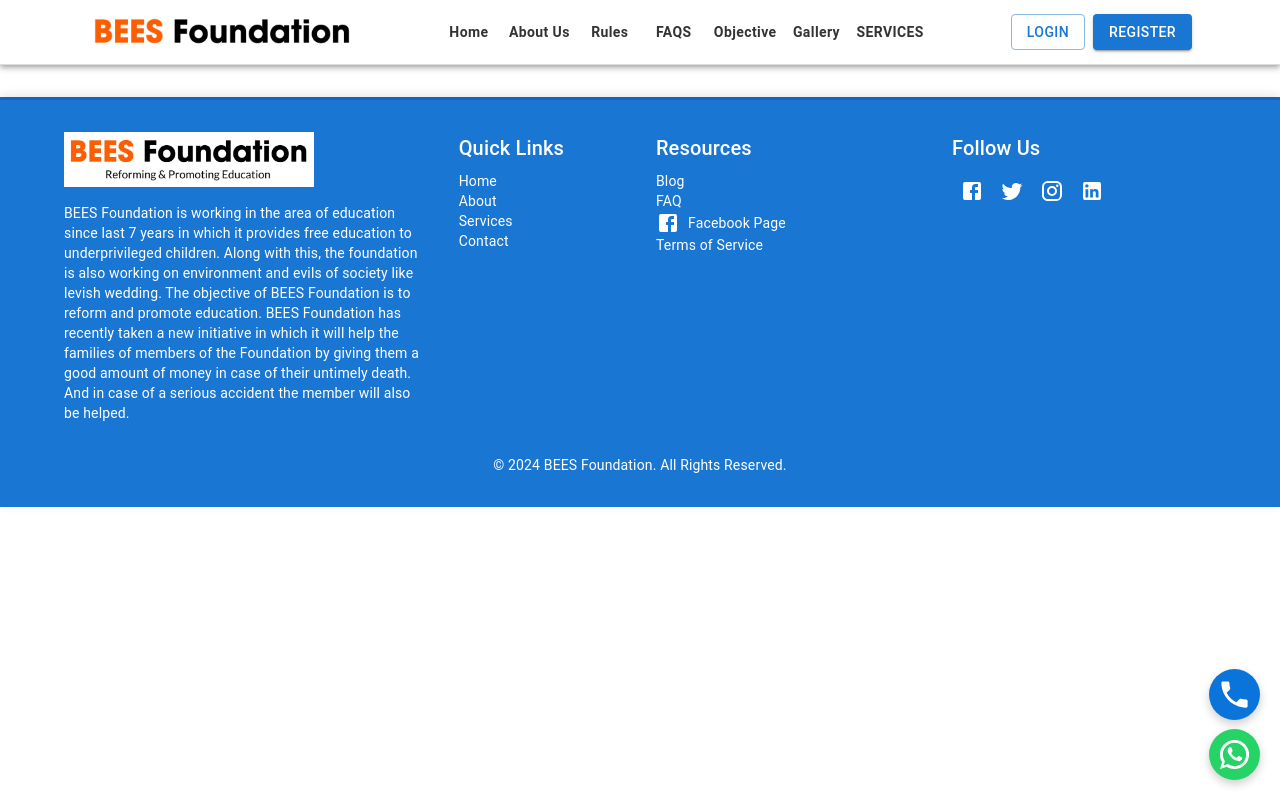
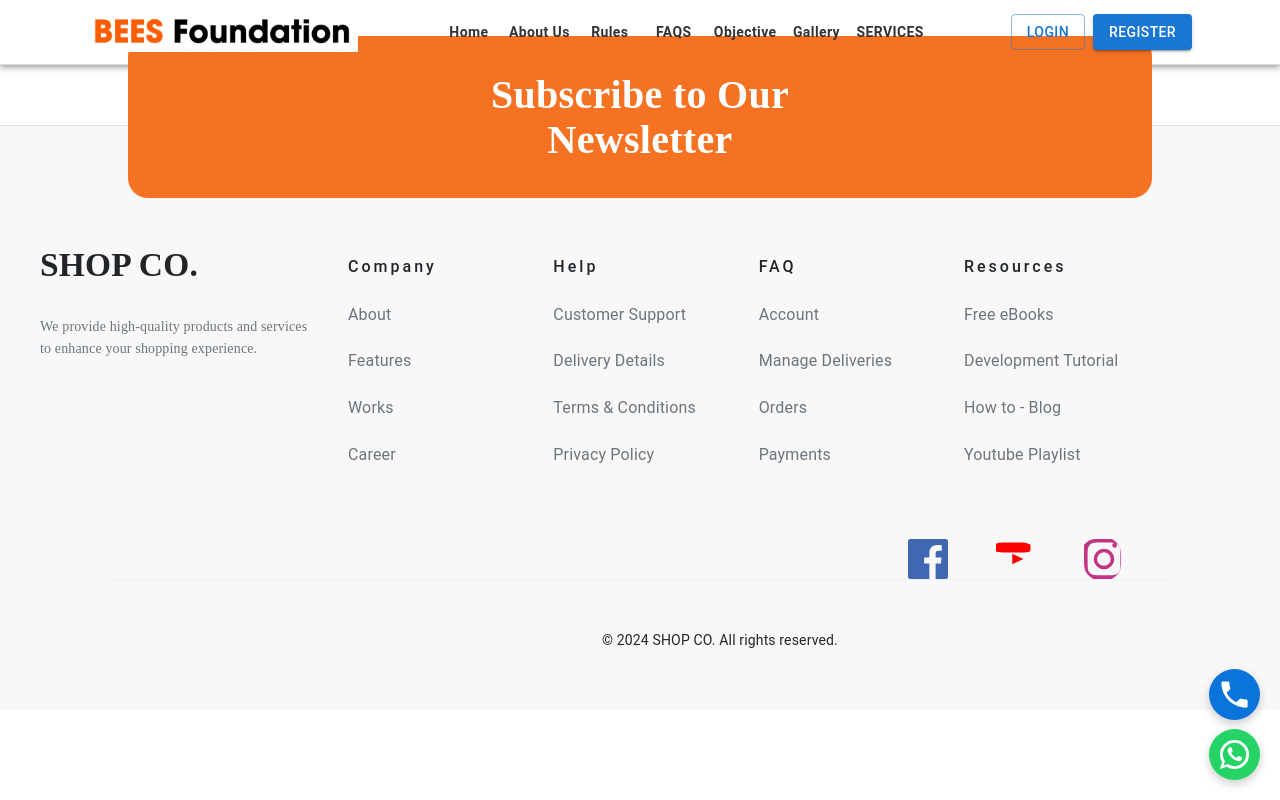
Before and after one commit to mohd-yasir3455/working, a React (Create React App) app: page /services/environment in a window 1280 px wide. Built offline with nearby package versions, Linux system fonts and the light colour scheme.

Commit message:
done new footer

```diff
--- a/package.json
+++ b/package.json
@@ -47,5 +47,8 @@
       "last 1 firefox version",
       "last 1 safari version"
     ]
+  },
+  "devDependencies": {
+    "@locator/babel-jsx": "^0.4.4"
   }
 }
--- a/src/App.jsx
+++ b/src/App.jsx
@@ -1,4 +1,5 @@
 import React from 'react';
+import {Box} from '@mui/material'
 import { BrowserRouter as Router, Route, Routes } from 'react-router-dom';
 import LandingPage from './Pages/LandingPage/LandingPage';
 import RegisterPage from './Pages/RegisterPage/RegisterPage';
@@ -15,6 +16,7 @@
 import coding from './Pages/services/coding.jsx'
 import english from './Pages/services/english.jsx'
 import env from './Pages/services/environment.jsx'
+import { Margin } from '@mui/icons-material';
 
 const App = () => {
   return (
@@ -32,12 +34,13 @@
         <Route path="/rules" element={<RulesPage />} />
         <Route path="/objective" element={<ProjectsSection />} />
         <Route path="/gallery" element={<CreativeGallery />} />
-
         <Route path="/services/coding" element={<coding/>} />
         <Route path="/services/english" element={<english />} />
         <Route path="/services/environment" element={<env />} />
       </Routes>
-    <Footer/>
+      <Box   sx = {{marginTop : "60px"}}>
+        <Footer/>
+      </Box>
     </Router>
   );
 };
--- a/src/Pages/LandingPage/Components/AboutSection.jsx
+++ b/src/Pages/LandingPage/Components/AboutSection.jsx
@@ -12,7 +12,7 @@
       sx={{
         backgroundColor: "#fff",
         color: "#333",
-        padding: isSmallScreen ? "30px 0" : "50px 0",
+        padding: isSmallScreen ? "30px 0" : "50px  50px",
         textAlign: isSmallScreen ? "center" : "left",
       }}
     >
--- a/src/Pages/LandingPage/Components/CreativeGallery.jsx
+++ b/src/Pages/LandingPage/Components/CreativeGallery.jsx
@@ -1,5 +1,6 @@
 import React, { useState } from 'react';
-import { Box, Grid, Dialog, Typography, IconButton } from '@mui/material';
+import { Box,  Dialog, Typography, IconButton } from '@mui/material';
+import Grid from '@mui/material/Grid2'
 import CloseIcon from '@mui/icons-material/Close';
 import image1 from '../Components/images/anas.jpg';
 import image2 from '../Components/images/anas1.jpg';
--- a/src/Pages/LandingPage/Components/FounderCard.jsx
+++ b/src/Pages/LandingPage/Components/FounderCard.jsx
@@ -69,7 +69,7 @@
               textAlign: { xs: 'center', sm: 'left' },
             }}
           >
-            John Doe
+           SYED MOHD ANAS
           </Typography>
           <Typography
             variant="subtitle1"
@@ -80,7 +80,7 @@
               textAlign: { xs: 'center', sm: 'left' },
             }}
           >
-            Founder & Visionary Leader
+            Founder & Visionary Teacher
           </Typography>
           <Typography
             variant="body1"
--- a/src/Pages/LandingPage/Components/about.jsx
+++ b/src/Pages/LandingPage/Components/about.jsx
@@ -3,7 +3,7 @@
 
 const about = () => {
   return (
-    <Container maxWidth="md" sx={{ mt: 5, mb: 5 }}>
+    <Container maxWidth="md" sx={{ mt: 5, mb: 20 }}>
       <Box sx={{ textAlign: 'center', mb: 3 }}>
         <Typography variant="h4" component="h1" sx={{ fontWeight: 'bold', color: '#333' }}>
           About BEES Foundation
--- a/src/Pages/LandingPage/Components/lastfooter.jsx
+++ b/src/Pages/LandingPage/Components/lastfooter.jsx
@@ -1,130 +1,119 @@
-// src/components/Footer.jsx
-import React from "react";
-import { Box, Container, Grid, Link, Typography, IconButton } from "@mui/material";
-import { Facebook, Twitter, Instagram, LinkedIn } from "@mui/icons-material";
-import logo from './images/logo.jpg';
+import React from 'react';
+import { Box, Typography, Divider } from '@mui/material';
+import Grid from '@mui/material/Grid2';
+import {
+  footerContainer,
+  newsletterSection,
+  footerContentContainer,
+  dividerStyle,
+  copyrightText,
+  paymentIconsContainer,
+} from '../../../styles/stylesFooter/footerStyle';
+
+// Company info sections
+const companyInfo = [
+  { title: 'Company', items: ['About', 'Features', 'Works', 'Career'] },
+  { title: 'Help', items: ['Customer Support', 'Delivery Details', 'Terms & Conditions', 'Privacy Policy'] },
+  { title: 'FAQ', items: ['Account', 'Manage Deliveries', 'Orders', 'Payments'] },
+  { title: 'Resources', items: ['Free eBooks', 'Development Tutorial', 'How to - Blog', 'Youtube Playlist'] },
+];
 
 const Footer = () => {
   return (
-    <Box
-      component="footer"
-      sx={{
-        backgroundColor: "#1976d2", // Footer background color
-        color: "#fff",
-        py: 4, // Increased padding for a more spacious layout
-        mt: 4,
-        boxShadow: '0px -2px 10px rgba(0, 0, 0, 0.1)', // Subtle shadow for a cleaner look
-        borderTop: '3px solid #1565c0',
-      }}
+    <Box sx={footerContainer}>
+      {/* Newsletter Section */}
+      <Box sx={newsletterSection}>
+        <Grid container justifyContent="center" alignItems="center" spacing={2}>
+          <Grid size={{ xs: 12, md: 6 }}>
+            <Typography
+              variant="h4"
+              fontWeight="700"
+              fontSize={{ xs: '25px', md: '40px' }}
+              lineHeight={'45px'}
+              fontFamily={'Poppins'}
             >
-      <Container maxWidth="lg">
+              Subscribe to Our Newsletter
+            </Typography>
+          </Grid>
+        </Grid>
+      </Box>
+
+      {/* Footer Content */}
+      <Box sx={footerContentContainer}>
         <Grid container spacing={4}>
-          {/* About Section */}
-          <Grid item xs={12} md={4}>
-            <Box sx={{ display: 'flex', justifyContent: { xs: 'center', md: 'flex-start' }, mb: 2 }}>
-              <img src={logo} alt="BEES Foundation" style={{ width: '80%', maxWidth: 250 }} />
-              {/* Logo is centered on small screens */}
-            </Box>
-            <Typography variant="body2" sx={{ textAlign: { xs: 'center', md: 'left' } }}>
-            BEES Foundation is working in the area of education since last 7 years in which it provides free education to underprivileged children. Along with this, the foundation is also working on environment and evils of society like levish wedding. The objective of BEES Foundation is to reform and promote education. BEES Foundation has recently taken a new initiative in which it will help the families of members of the Foundation by giving them a good amount of money in case of their untimely death. And in case of a serious accident the member will also be helped.
+          {/* Left Section (Logo and Description) */}
+          <Grid size={{ xs: 12, sm: 3 }}>
+            <Typography
+              variant="h6"
+              fontWeight="700"
+              fontSize={{ xs: '25px', md: '33.45px' }}
+              fontFamily="Poppins"
+            >
+              SHOP CO.
+            </Typography>
+            <Typography
+              variant="body2"
+              color="#6c757d"
+              sx={{ marginTop: 3, fontWeight: 400, fontSize: '14px', lineHeight: '22px', fontFamily: 'Poppins' }}
+            >
+              We provide high-quality products and services to enhance your shopping experience.
             </Typography>
           </Grid>
 
-          {/* Quick Links Section */}
-          <Grid item xs={12} md={2}>
-            <Typography variant="h6" gutterBottom sx={{ textAlign: { xs: 'center', md: 'left' } }}>
-              Quick Links
+          {/* Company Info Sections */}
+          {companyInfo.map((section, index) => (
+            <Grid size={{ xs: 12, sm: 2 }} key={index}>
+              <Typography variant="h6" fontWeight="550" fontSize={'16px'} marginTop={2} letterSpacing="3px">
+                {section.title}
               </Typography>
-            <Box sx={{ textAlign: { xs: 'center', md: 'left' } }}>
-              <Link href="/" color="inherit" underline="hover" variant="body2" display="block">
-                Home
-              </Link>
-              <Link href="/about" color="inherit" underline="hover" variant="body2" display="block">
-                About
-              </Link>
-              <Link href="/services" color="inherit" underline="hover" variant="body2" display="block">
-                Services
-              </Link>
-              <Link href="/contact" color="inherit" underline="hover" variant="body2" display="block">
-                Contact
-              </Link>
+              {section.items.map((item, idx) => (
+                <Typography
+                  variant="body2"
+                  color="#6c757d"
+                  sx={{ marginTop: 3, fontSize: '16px', fontWeight: 400 }}
+                  key={idx}
+                >
+                  {item}
+                </Typography>
+              ))}
+            </Grid>
+          ))}
+        </Grid>
       </Box>
-          </Grid>
 
-          {/* Resources Section */}
-          <Grid item xs={12} md={3}>
-            <Typography variant="h6" gutterBottom sx={{ textAlign: { xs: 'center', md: 'left' } }}>
-              Resources
-            </Typography>
-            <Box sx={{ textAlign: { xs: 'center', md: 'left' } }}>
-              <Link href="/blog" color="inherit" underline="hover" variant="body2" display="block">
-                Blog
-              </Link>
-              <Link href="/faq" color="inherit" underline="hover" variant="body2" display="block">
-                FAQ
-              </Link>
-              <Link
-                href="https://www.facebook.com/BharatEducationalEquitySect"
-                color="inherit"
-                underline="hover"
-                variant="body2"
-                display="block"
-              >
-                <Box sx={{ display: 'flex', alignItems: 'center', justifyContent: { xs: 'center', md: 'flex-start' } }}>
-                  <Facebook sx={{ marginRight: 1 }} /> Facebook Page
+      {/* Social Media Icons with SVG */}
+      <Box sx={paymentIconsContainer} display="flex" justifyContent="center" marginTop={4}>
+        {/* Facebook Icon */}
+        <Box sx={{ marginX: 2 }}>
+          <svg xmlns="http://www.w3.org/2000/svg" fill="#4267B2" width="40" height="40" viewBox="0 0 24 24">
+            <path d="M22.675 0h-21.35c-.734 0-1.325.591-1.325 1.325v21.351c0 .733.591 1.324 1.325 1.324h11.494v-9.284h-3.124v-3.622h3.124v-2.671c0-3.1 1.894-4.788 4.661-4.788 1.325 0 2.464.099 2.794.143v3.24h-1.918c-1.504 0-1.794.715-1.794 1.763v2.313h3.587l-.467 3.622h-3.12v9.284h6.117c.733 0 1.324-.591 1.324-1.325v-21.35c0-.734-.591-1.325-1.325-1.325z" />
+          </svg>
         </Box>
-              </Link>
-              <Link href="/terms" color="inherit" underline="hover" variant="body2" display="block">
-                Terms of Service
-              </Link>
+
+        {/* YouTube Icon */}
+        <Box sx={{ marginX: 2 }}>
+          <svg xmlns="http://www.w3.org/2000/svg" fill="#FF0000" width="40" height="40" viewBox="0 0 24 24">
+            <path d="M19.615 3.184c-.835-.88-2.09-1.064-6.117-1.064H6.502C2.475 2.12.12 2.301.004 3.184-0.116 4.084-0.116 6 0 7c.12.88 2.375 1.064 6.502 1.064h7.995c4.027 0 5.282-.184 6.117-1.064.116-.88.116-2.916 0-3.816zM9.75 15.163V8.837l6.75 3.163-6.75 3.163z" />
+          </svg>
         </Box>
-          </Grid>
 
-          {/* Social Media Section */}
-          <Grid item xs={12} md={3}>
-            <Typography variant="h6" gutterBottom sx={{ textAlign: { xs: 'center', md: 'left' } }}>
-              Follow Us
-            </Typography>
-            <Box display="flex" justifyContent={{ xs: 'center', md: 'flex-start' }}>
-              <IconButton
-                component="a"
-                href="https://www.facebook.com/share/zPtM7D2i7XmAxB9T/?mibextid=qi2Omg"
-                sx={{ color: "#fff" }}
-              >
-                <Facebook />
-              </IconButton>
-              <IconButton
-                component="a"
-                href="https://www.twitter.com"
-                sx={{ color: "#fff" }}
-              >
-                <Twitter />
-              </IconButton>
-              <IconButton
-                component="a"
-                href="https://www.instagram.com"
-                sx={{ color: "#fff" }}
-              >
-                <Instagram />
-              </IconButton>
-              <IconButton
-                component="a"
-                href="https://www.linkedin.com"
-                sx={{ color: "#fff" }}
-              >
-                <LinkedIn />
-              </IconButton>
+        {/* Instagram Icon */}
+        <Box sx={{ marginX: 2 }}>
+          <svg xmlns="http://www.w3.org/2000/svg" fill="#C13584" width="40" height="40" viewBox="0 0 24 24">
+            <path d="M12 2.162c3.195 0 3.57.012 4.826.07 1.183.058 2.086.25 2.594.521a4.945 4.945 0 011.81 1.81c.27.508.463 1.411.521 2.594.058 1.256.07 1.63.07 4.826s-.012 3.57-.07 4.826c-.058 1.183-.25 2.086-.521 2.594a4.945 4.945 0 01-1.81 1.81c-.508.27-1.411.463-2.594.521-1.256.058-1.63.07-4.826.07s-3.57-.012-4.826-.07c-1.183-.058-2.086-.25-2.594-.521a4.945 4.945 0 01-1.81-1.81c-.27-.508-.463-1.411-.521-2.594C2.162 12.732 2.15 12.358 2.15 12s.012-3.57.07-4.826c.058-1.183.25-2.086.521-2.594a4.945 4.945 0 011.81-1.81c.508-.27 1.411-.463 2.594-.521C8.43 2.174 8.806 2.162 12 2.162zM12 0C8.741 0 8.332.012 7.055.07 5.788.131 4.786.294 3.971.633 2.745.983 1.686 1.824.631 2.879c-1.055 1.055-1.896 2.114-2.246 3.34C-.12 7.093 0 8.746 0 12c0 3.254.12 4.907.631 6.621.35 1.226 1.191 2.285 2.246 3.34 1.055 1.055 2.114 1.896 3.34 2.246 1.138.339 2.068.58 3.213.58 3.254 0 4.907-.12 6.621-.631 1.226-.35 2.285-1.191 3.34-2.246 1.055-1.055 1.896-2.114 2.246-3.34.511-1.714.631-3.367.631-6.621s-.12-4.907-.631-6.621c-.35-1.226-1.191-2.285-2.246-3.34-1.055-1.055-2.114-1.896-3.34-2.246C15.943.12 14.96 0 12 0zm0 5.839a6.161 6.161 0 100 12.322 6.161 6.161 0 000-12.322zm0 10.255a4.094 4.094 0 110-8.187 4.094 4.094 0 010 8.187zm6.399-10.837a1.444 1.444 0 110-2.887 1.444 1.444 0 010 2.887z" />
+          </svg>
         </Box>
-          </Grid>
-        </Grid>
+      </Box>
+
+      {/* Divider */}
+      <Divider sx={dividerStyle} />
 
       {/* Copyright Section */}
-        <Box mt={4} textAlign="center">
-          <Typography variant="body2" color="inherit">
-            © {new Date().getFullYear()} BEES Foundation. All Rights Reserved.
+      <Box sx={{ textAlign: 'center', marginTop: 2 }}>
+        <Typography variant="body2" sx={copyrightText}>
+          &copy; {new Date().getFullYear()} SHOP CO. All rights reserved.
         </Typography>
       </Box>
-      </Container>
     </Box>
   );
 };
--- /dev/null
+++ b/src/styles/stylesFooter/footerStyle.js
@@ -0,0 +1,63 @@
+export const footerContainer = {
+  backgroundColor: '#f8f8f8',
+  padding: { xs: '0px 0', md: '40px 0' },
+  borderTop: '1px solid #e0e0e0',
+  width: '100%',
+};
+
+export const newsletterSection = {
+  backgroundColor: '#f57223',
+  color: '#fff',
+  padding: { xs: '20px', md: '36px 64px' },
+  borderRadius: '20px',
+  width: '80%',
+  margin: '0 auto',
+  marginTop: { xs: '-50px', md: '-130px' },
+  textAlign: 'center',
+  overflowX: 'hidden',
+};
+
+export const textFieldStyle = {
+  bgcolor: '#fff',
+  borderRadius: '30px',
+  marginBottom: 2,
+  width: { xs: '100%', md: 340 },
+  height: 50,
+};
+
+export const buttonStyle = {
+  borderRadius: '30px',
+  bgcolor: '#fff',
+  color: '#000',
+  padding: '10px 30px',
+  fontWeight: 'bold',
+  width: { xs: '100%', md: 340 },
+  height: 50,
+};
+
+export const footerContentContainer = {
+  width: '100%',
+  maxWidth: '1200px',
+  margin: '0 auto',
+  padding: { xs: '20px 16px', md: '40px 0' },
+};
+
+export const dividerStyle = {
+  marginBottom: '20px',
+  width: { xs: '90%', md: '82.5%' },
+  margin: '0 auto',
+};
+
+export const copyrightText = {
+  textAlign: 'center',
+  marginBottom: '20px',
+  marginTop: '50px',
+  marginLeft: { xs: '16px', md: '160px' },
+};
+
+export const paymentIconsContainer = {
+  display: 'flex',
+  justifyContent: { xs: 'center', md: 'flex-end' },
+  gap: 2,
+  paddingRight: { xs: '0', md: '140px' },
+};
```
Also changed, not shown: 1 other file (tests, documents, lock files or other folders). Lines whose indentation alone changed are shown as unchanged.
